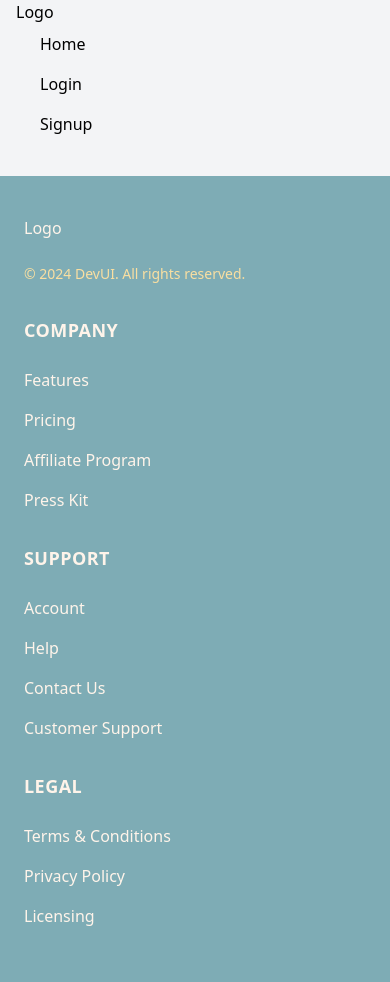
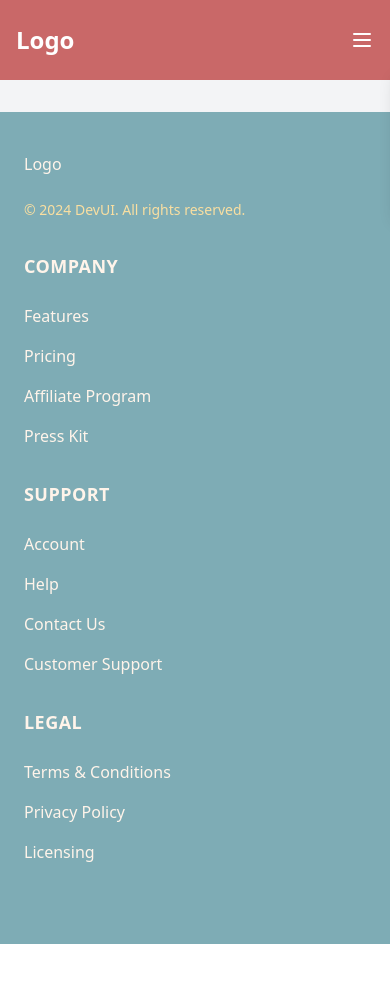
Before and after one commit to DamodarPatil/Blog-website, a React (Vite) app: page / in a window 390 px wide. Shown: the top 982 px of the page. After the commit the page ends 944 px from the top, so only its background shows below. Built offline with nearby package versions, Linux system fonts and the light colour scheme; no server answers.

Commit message:
Refactor Header component to add mobile menu functionality

```diff
--- a/src/components/Header/Header.jsx
+++ b/src/components/Header/Header.jsx
@@ -1,61 +1,74 @@
 import { Container, LogoutBtn, Logo } from "../index";
 import { useSelector } from "react-redux";
-import { useMemo } from "react";
+import { useMemo, useState } from "react";
+import { Link } from "react-router-dom";
 import NavItems from "./NavItems";
-import { Link } from "react-router-dom";
 
 const Header = () => {
   const authStatus = useSelector((state) => state.auth.status);
+  const [isMobileMenuOpen, setIsMobileMenuOpen] = useState(false);
 
   const navItems = useMemo(
     () => [
-      {
-        name: "Home",
-        slug: "/",
-        active: true,
-      },
-      {
-        name: "Login",
-        slug: "/login",
-        active: !authStatus,
-      },
-      {
-        name: "Signup",
-        slug: "/signup",
-        active: !authStatus,
-      },
-      {
-        name: "All Posts",
-        slug: "/all-posts",
-        active: authStatus,
-      },
-      {
-        name: "Add Post",
-        slug: "/add-post",
-        active: authStatus,
-      },
+      { name: "Home", slug: "/", active: true },
+      { name: "Login", slug: "/login", active: !authStatus },
+      { name: "Signup", slug: "/signup", active: !authStatus },
+      { name: "All Posts", slug: "/all-posts", active: authStatus },
+      { name: "Add Post", slug: "/add-post", active: authStatus },
     ],
     [authStatus]
   );
 
+  const toggleMobileMenu = () => setIsMobileMenuOpen(!isMobileMenuOpen);
+  const closeMobileMenu = () => setIsMobileMenuOpen(false);
+
   return (
-    <header>
+    <header className="bg-[#C96868] py-6">
       <Container>
-        <nav className="">
-          <div className="">
-            <Link to="/">
-              <Logo width="70px" />
-            </Link>
-          </div>
-          <ul className="flex ml-auto">
+        <div className="flex justify-between items-center">
+          <Link to="/" className="text-2xl md:text-3xl text-white font-bold">
+            <Logo width="70px" />
+          </Link>
+          <nav className="hidden md:flex space-x-7">
             <NavItems items={navItems} />
-            {authStatus && (
-              <li>
-                <LogoutBtn />
-              </li>
+            {authStatus && <LogoutBtn />}
+          </nav>
+          <button
+            className="md:hidden flex items-center focus:outline-none"
+            onClick={toggleMobileMenu}
+          >
+            {isMobileMenuOpen ? (
+              <svg
+                xmlns="http://www.w3.org/2000/svg"
+                fill="none"
+                viewBox="0 0 24 24"
+                stroke="currentColor"
+                className="h-6 w-6 text-white"
+              >
+                <path strokeLinecap="round" strokeLinejoin="round" strokeWidth="2" d="M6 18L18 6M6 6l12 12" />
+              </svg>
+            ) : (
+              <svg
+                xmlns="http://www.w3.org/2000/svg"
+                fill="none"
+                viewBox="0 0 24 24"
+                stroke="currentColor"
+                className="h-6 w-6 text-white"
+              >
+                <path strokeLinecap="round" strokeLinejoin="round" strokeWidth="2" d="M4 6h16M4 12h16M4 18h16" />
+              </svg>
             )}
-          </ul>
-        </nav>
+          </button>
+        </div>
+        {/* Mobile menu */}
+        <div
+          className={`fixed top-16 right-0 w-[200px] max-w-sm bg-[#FFF4EA] rounded-lg p-4 transform ${
+            isMobileMenuOpen ? "translate-x-0" : "translate-x-full"
+          } transition-transform duration-300 ease-in-out shadow-lg z-50`}
+        >
+          <NavItems items={navItems} closeMobileMenu={closeMobileMenu} />
+          {authStatus && <LogoutBtn onClick={closeMobileMenu} />}
+        </div>
       </Container>
     </header>
   );
```
